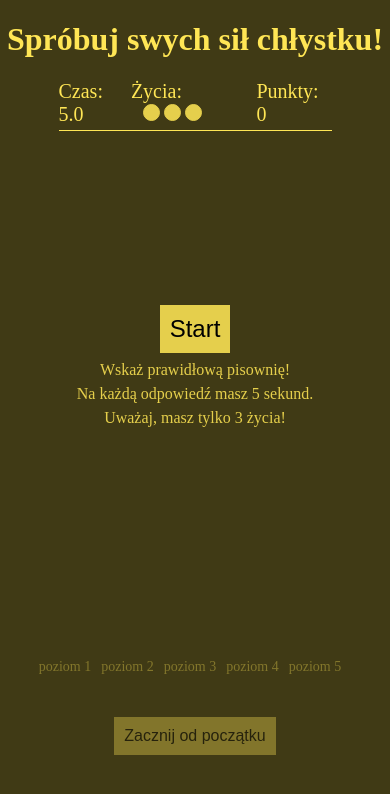
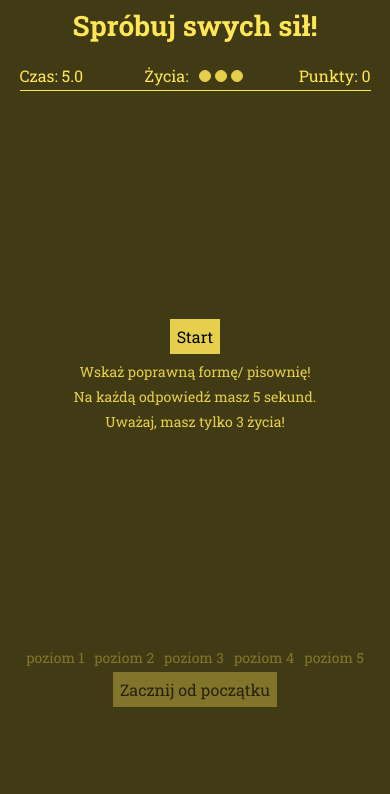
Before and after one commit to NilmergOmino/czlowiek-zolc, a plain HTML site: page index.html in a window 390 px wide. Drawn offline with Linux system fonts and the light colour scheme.

Commit message:
all works, responsive added

```diff
--- a/index.html
+++ b/index.html
@@ -5,21 +5,18 @@
     <meta name="viewport" content="width=device-width, initial-scale=1.0">
     <meta http-equiv="X-UA-Compatible" content="ie=edge">
     <title>Człowiek żółć</title>
+    <link href="https://fonts.googleapis.com/css?family=Roboto+Slab:400,700&amp;subset=latin-ext" rel="stylesheet">
     <link rel="stylesheet" href="css/style.css">
 </head>
 <body>
     <header class="header">
-        <h1 class="heading">Spróbuj swych sił chłystku!</h1>
+        <h1 class="heading">Spróbuj swych sił!</h1>
     </header>
     <main class="main">
         <div class="game-stats">
             <div class="time">Czas: <span id="time">5.0</span></div>
             <div class="lifes-info">Życia:
-                <div class="lifes-container" id="lifes-container">
-                    <span class="life life_used"></span>
-                    <span class="life"></span>
-                    <span class="life"></span>
-                </div>
+                <div class="lifes-container" id="lifes-container"></div>
             </div>
             <div class="points_info">
                 <div class="points_current">
@@ -29,18 +26,20 @@
         </div>
         <div class="start-info" id="start-info">
             <button class="btn button_play" id="button_play">Start</button>
-            <p class="start-info__paragraph">Wskaż prawidłową pisownię!</p>
+            <p class="start-info__paragraph">Wskaż poprawną formę/ pisownię!</p>
             <p class="start-info__paragraph">Na każdą odpowiedź masz 5 sekund.</p>
             <p class="start-info__paragraph">Uważaj, masz tylko 3 życia!</p>
         </div>
         <div class="answers-container hidden" id="answers"></div>
-        <div class="lvls-container" id="lvls-container"></div>
-        <div class="restart_container">
-            <button class="btn button_restart" id="button_restart">Zacznij od początku</button>
+        <div>
+            <div class="lvls-container" id="lvls-container"></div>
+            <div class="restart_container">
+                <button class="btn button_restart" id="button_restart">Zacznij od początku</button>
+            </div>
         </div>
     </main>
     <script src="js/questions.js"></script>
-    <script src="js/alert.js"></script>
+    <script src="js/alerts.js"></script>
     <script src="js/game.js"></script>
 </body>
 </html>
--- a/js/alert.js
+++ /dev/null
@@ -1,6 +0,0 @@
-const alert = {
-    winRound: 'wygrana runda!',
-    winGame: 'wygrana gra!',
-    wrongAnswer: 'zła odpowiedź!',
-    outOfTime: 'koniec czasu!'
-}
--- /dev/null
+++ b/js/alerts.js
@@ -0,0 +1,22 @@
+const alerts = {
+    winRound: function(lvl){
+        const info = 'Przeszedłeś '+lvl+' poziom!';
+        answers.innerHTML = '<p class="endgame endgame_win">'+info+'</p>';
+    },
+    winGame: function(){
+        const info = 'Przeszedłeś wszystkie rundy. Gratulacje!';
+        answers.innerHTML = '<p class="endgame endgame_win">'+info+'</p>';
+    },
+    wrongAnswer: function(){
+        const info = 'Zła odpowiedź!';
+        answers.innerHTML = '<p class="endgame endgame_loose">'+info+'</p>';
+    },
+    outOfTime: function(){
+        const info = 'Skończył Ci się czas, musisz odpowiadać szybciej!';
+        answers.innerHTML = '<p class="endgame endgame_loose">'+info+'</p>';
+    },
+    outOfLifes: function(){
+        const info = 'Skończyły Ci się życia. Musisz zacząć od początku.';
+        answers.innerHTML = '<p class="endgame endgame_loose">'+info+'</p>';
+    }
+}
--- a/js/game.js
+++ b/js/game.js
@@ -16,7 +16,7 @@ window.addEventListener("DOMContentLoaded", function(){
     })
     buttonRestart.addEventListener('click', function(){
         Game.init();
-        timeContainer.innerHTML = "5.0";
+        timeContainer.textContent = "5.0";
         Game.display("show", startInfo);
         Game.display("hide", answers);
     })
@@ -29,7 +29,7 @@ const Game = {
         Game.points = 0;
         Game.time = 50;
         Game.timeDrop = false;
-        pointsContainer.innerHTML = Game.points;
+        pointsContainer.textContent = Game.points;
         Game.questionsArr = Questions["lvl"+Game.lvl];
         Game.lvlsFinished();
         Game.lifesLeft();
@@ -37,7 +37,7 @@ const Game = {
     nextLevel: function(){
         Game.questionNumber = 0;
         Game.points = 0;
-        pointsContainer.innerHTML = Game.points;
+        pointsContainer.textContent = Game.points;
         Game.questionsArr = Questions["lvl"+Game.lvl];
         Game.setQuestion();
     },
@@ -64,33 +64,29 @@ const Game = {
     },
     checkAnswer: function(e){
         Game.timeDrop = false;
-        let answer = e.target.innerHTML;
+        let answer = e.target.textContent;
         if(answer == Game.questionsArr[Game.questionNumber][0]){
             Game.questionNumber++;
             Game.points++;
             e.target.classList.add('answer_correct');
-            pointsContainer.innerHTML = Game.points;
+            pointsContainer.textContent = Game.points;
             window.setTimeout(Game.setQuestion, 1000);
         }
         else{
             e.target.classList.add('answer_wrong');
             window.setTimeout(Game.endGame, 1000);
         }
-        document.querySelectorAll('.answer').forEach(el=>{
-            el.removeEventListener('click', Game.checkAnswer);
-        })
+        document.querySelectorAll('.answer').forEach(el => el.removeEventListener('click', Game.checkAnswer));
     },
     endGame: function(){
         Game.timeDrop = false;
         if(Game.questionNumber == Game.questionsArr.length){
-            if(Game.lvl == Questions.lvls){
-                answers.innerHTML = '<p class="endgame endgame_win">Przeszedłeś wszystkie rundy. Gratulacje!</p>';
-            }
+            if(Game.lvl == Questions.lvls) alerts.winGame();
             else{
-                answers.innerHTML = '<p class="endgame endgame_win">Przeszedłeś '+Game.lvl+' poziom!</p>';
+                alerts.winRound(Game.lvl);
                 let buttonNextRound = document.createElement('button');
                 buttonNextRound.classList.add('btn');
-                buttonNextRound.innerHTML = 'Poziom '+(Game.lvl+1);
+                buttonNextRound.textContent = 'Poziom '+(Game.lvl+1);
                 answers.appendChild(buttonNextRound);
                 buttonNextRound.addEventListener('click', Game.nextLevel);
             }
@@ -101,21 +97,14 @@ const Game = {
             Game.lifes--;
             Game.lifesLeft();
             if(Game.lifes > 0){
-                if(Game.time == 0){
-                    answers.innerHTML = '<p class="endgame endgame_loose">Skończył Ci się czas, musisz odpowiadać szybciej!</p>';
-                }
-                else{
-                    answers.innerHTML = '<p class="endgame endgame_loose">Zła odpowiedź!</p>';
-                }
+                (Game.time <= 0)? alerts.outOfTime() : alerts.wrongAnswer();
                 let buttonNextRound = document.createElement('button');
                 buttonNextRound.classList.add('btn');
-                buttonNextRound.innerHTML = 'powtórz poziom '+Game.lvl;
+                buttonNextRound.textContent = 'powtórz poziom '+Game.lvl;
                 answers.appendChild(buttonNextRound);
                 buttonNextRound.addEventListener('click', Game.nextLevel);
             }
-            else{
-                answers.innerHTML = '<p class="endgame endgame_loose">Skończyły Ci się życia. Musisz zacząć od początku.</p>';
-            }
+            else alerts.outOfLifes();
         }
     },
     lifesLeft: function(){
@@ -132,7 +121,7 @@ const Game = {
         let fragment = document.createDocumentFragment();
         for(let i = 1; i<= Questions.lvls; i++){
             let span = document.createElement('span');
-            span.innerHTML = "poziom "+i;
+            span.textContent = "poziom "+i;
             (Game.lvl > i)? span.classList.add('lvl', 'lvl_finished') : span.classList.add('lvl');
             fragment.appendChild(span);
         }
@@ -142,11 +131,9 @@ const Game = {
     timeCounting: function(){
         if(Game.timeDrop && Game.time > 0){
             Game.time -= 1;
-            timeContainer.innerHTML = ((Game.time/10)%1 == 0)?(Game.time/10)+".0" : Game.time/10;
+            timeContainer.textContent = ((Game.time/10)%1 == 0)?(Game.time/10)+".0" : Game.time/10;
             setTimeout(Game.timeCounting, 100);
         }
-        else if(Game.time <= 0){
-            Game.endGame();
-        }
+        else if(Game.time <= 0) Game.endGame();
     }
 }
--- a/js/questions.js
+++ b/js/questions.js
@@ -1,23 +1,53 @@
 const Questions = {
     lvls: 5,
-    lvl1: [["odpowiedź poprawna", "odpowiedź błędna"],
-            ["odpowiedź 2", "odpowiedź błędna2", "druga błędna odpowiedź2"],
-            ["odpowiedź poprawna3", "odpowiedź błędna3", "druga błędna odpowiedź3"],
-            ["odpowiedź poprawna4", "odpowiedź błędna4", "druga błędna odpowiedź4"]],
-    lvl2: [["odpowiedź poprawna", "odpowiedź błędna", "druga błędna odpowiedź"],
-            ["odpowiedź 2", "odpowiedź błędna2", "druga błędna odpowiedź2"],
-            ["odpowiedź poprawna3", "odpowiedź błędna3", "druga błędna odpowiedź3"],
-            ["odpowiedź poprawna4", "odpowiedź błędna4", "druga błędna odpowiedź4"]],
-    lvl3: [["odpowiedź poprawna", "odpowiedź błędna", "druga błędna odpowiedź"],
-            ["odpowiedź 2", "odpowiedź błędna2"],
-            ["odpowiedź poprawna3", "druga błędna odpowiedź3"],
-            ["odpowiedź poprawna4", "odpowiedź błędna4", "druga błędna odpowiedź4"]],
-    lvl4: [["odpowiedź poprawna", "odpowiedź błędna", "druga błędna odpowiedź"],
-            ["odpowiedź 2", "odpowiedź błędna2", "druga błędna odpowiedź2", "aaaaaaaaaaaa"],
-            ["odpowiedź poprawna3", "odpowiedź błędna3", "druga błędna odpowiedź3"],
-            ["odpowiedź poprawna4", "odpowiedź błędna4", "druga błędna odpowiedź4"]],
-    lvl5: [["odpowiedź poprawna", "odpowiedź błędna", "druga błędna odpowiedź"],
-            ["odpowiedź 2", "odpowiedź błędna2", "druga błędna odpowiedź2"],
-            ["odpowiedź poprawna3", "odpowiedź błędna3", "druga błędna odpowiedź3"],
-            ["odpowiedź poprawna4", "odpowiedź błędna4", "druga błędna odpowiedź4"]]
+    lvl1: [["póki co", "puki co"],
+            ["wziąć", "wziąść", "wziąźć"],
+            ["jabłko", "jabko"],
+            ["pojedynczy", "pojedyńczy"],
+            ["poszedłem", "poszłem"],
+            ["w ogóle", "wogóle"],
+            ["zwierzę", "zwierze"],
+            ["parę groszy", "pare groszy"],
+            ["proszę", "prosze"],
+            ["waha", "wacha"]],
+    lvl2: [["w każdym razie", "w każdym bądź razie"],
+            ["wielką literą", "z wielkiej litery"],
+            ["liczba gatunków", "ilość gatunków"],
+            ["stąd", "z tąd", "stond"],
+            ["na pewno", "napewno"],
+            ["tylny", "tylni"],
+            ["książę z bajki", "książe z bajki"],
+            ["po prostu", "poprostu"],
+            ["z powrotem", "spowrotem"],
+            ["można by", "możnaby"]],
+    lvl3: [["dużą literą", "z dużej litery"],
+            ["pełnić funkcję", "pełnić rolę"],
+            ["stamtąd", "z tamtąd"],
+            ["w głąb", "wgłąb", "wgłomb"],
+            ["naprzeciwko", "na przeciwko"],
+            ["zrobiłbym", "zrobił bym"],
+            ["imię", "imie"],
+            ["na co dzień", "na codzień", "nacodzień"],
+            ["co najmniej", "conajmniej"],
+            ["zresztą co cię to obchodzi?", "z resztą co cię to obchodzi?"]],
+    lvl4: [["linii najmniejszego oporu", "najmniejszej lini oporu"],
+            ["dwa tysiące ósmy", "dwutysięczny ósmy"],
+            ["mogłoby", "mogło by"],
+            ["pszenica", "przenica"],
+            ["łańcuszek na szyi", "łańcuszek na szyji"],
+            ["sprzed", "z przed"],
+            ["znad", "z nad"],
+            ["nie lada sztuka", "nielada sztuka"],
+            ["naprawdę", "na prawdę", "naprawde", "na prawde"],
+            ["kosztować mniej", "kosztować taniej"]],
+    lvl5: [["oddziałujący", "oddziaływujący"],
+            ["na skutek", "na wskutek"],
+            ["uznać za", "uznać jako"],
+            ["żądać", "rządać"],
+            ["ludziom", "ludzią"],
+            ["rządzi", "żądzi"],
+            ["wąchać", "wąhać"],
+            ["spadać", "spadać w dół"],
+            ["20-lecie", "20-sto lecie"],
+            ["dwuipółletni", "dwu i pół letni"]]
 }
--- /dev/null
+++ b/scss/_responsive.scss
@@ -0,0 +1,85 @@
+@media (max-width: 900px) {
+    .header{
+        margin: 0 0 5px 0;
+    }
+    .main{
+        width: 90%;
+        min-height: calc(85vh - 60px);
+    }
+    .game-stats{
+        margin: 10px 0;
+    }
+}
+@media (max-width: 520px) {
+    .game-stats{
+        font-size: 16px;
+    }
+    .lifes-container{
+        .life{
+            height: 10px;
+            width: 10px;
+        }
+    }
+    .header{
+        font-size: 14px;
+    }
+    .start-info{
+        font-size: 14px;
+    }
+    .btn{
+        padding: 7px;
+        font-size: 16px;
+    }
+    .endgame{
+        font-size: 18px;
+    }
+    .lvl{
+        font-size: 14px;
+    }
+    .button_restart{
+        font-size: 16px;
+    }
+}
+
+@media (max-width: 320px) {
+    .game-stats{
+        margin: 5px 0;
+        flex-direction: column;
+        align-items: center;
+        justify-content: center;
+        font-size: 14px;
+        .points_info{
+            text-align: center;
+        }
+        .time{
+            text-align: center;
+        }
+    }
+    .lifes-container{
+        margin-left: 5px;
+        .life{
+            height: 10px;
+            width: 10px;
+        }
+    }
+    .header{
+        font-size: 12px;
+        height: 40px;
+    }
+    .start-info{
+        font-size: 12px;
+    }
+    .btn{
+        padding: 5px;
+        font-size: 14px;
+    }
+    .endgame{
+        font-size: 16px;
+    }
+    .lvl{
+        font-size: 12px;
+    }
+    .button_restart{
+        font-size: 14px;
+    }
+}
--- a/scss/style.scss
+++ b/scss/style.scss
@@ -1,17 +1,25 @@
-
 $color-m1: rgb(255,230,85);    //m = main
 $color-m2: rgb(229,207,76);
 $color-m3: rgb(191,173,63);
 $color-m4: rgb(127,115,42);
 $color-m5: rgb(64,58,21);
 
+$font-m1: 'Roboto Slab', serif;
+
 body{
     margin: 0;
     background-color: $color-m5;
+    font-family: $font-m1;
 }
 .header{
     color: $color-m1;
     text-align: center;
+    display: flex;
+    justify-content: center;
+    align-items: center;
+    padding: 0;
+    margin: 0 0 10px 0;
+    height: 50px;
 }
 .main{
     width: 70%;
@@ -21,7 +29,8 @@ body{
     align-items: center;
     flex-wrap: wrap;
     flex-direction: column;
-    min-height: 350px;
+    min-height: calc(75vh - 60px);
+    text-align: center;
 }
 .start-info{
     display: flex;
@@ -36,6 +45,7 @@ body{
     }
 }
 .btn{
+    font-family: $font-m1;
     background-color: $color-m2;
     box-sizing: border-box;
     border: 0;
@@ -53,12 +63,7 @@ body{
     }
 }
 .answers-container{
-    width: 400px;
-    display: flex;
-    flex-wrap: wrap;
-    justify-content: center;
-    align-items: center;
-    margin-top: 50px;
+    margin: 10px 0;
 }
 .answer_correct{
     background-color: #60BF17;
@@ -67,6 +72,7 @@ body{
     background-color: red;
 }
 .game-stats{
+    margin: 20px 0;
     width: 100%;
     display: flex;
     justify-content: space-between;
@@ -75,19 +81,16 @@ body{
     font-size: 20px;
     padding-bottom: 4px;
     .points_info{
-        display: flex;
-        justify-content: center;
+        text-align: right;
+        min-width: 100px;
     }
-    .time, .points_current, .lifes-info{
-        // border-bottom: 1px solid $color-m1;
-    }
-    .points_max{
-        margin-left: 10px;
-        opacity: 0.3;
+    .time{
+        min-width: 100px;
+        text-align: left;
     }
 }
 .endgame{
-    font-size: 32px;
+    font-size: 28px;
     text-align: center;
     &_win{
         color: $color-m2;
@@ -99,26 +102,16 @@ body{
 .hidden{
     display: none;
 }
-.lvls-container{
-    position: absolute;
-    bottom: 20%
-
-}
 .lvl{
     color: $color-m2;
     opacity: 0.4;
     font-size: 14px;
     align-self: flex-end;
     display: inline-block;
-    margin-right: 10px;
+    margin: 0 5px;
     &_finished{
         opacity: 1;
     }
-}
-.restart_container{
-    position: absolute;
-    bottom: 10%;
-    text-align: center;
 }
 .button_restart{
     display: inline-block;
@@ -127,7 +120,7 @@ body{
 }
 .lifes-container{
     display: inline-block;
-    margin-left: 10px;
+    margin-left: 5px;
     .life{
         display: inline-block;
         margin: 0 2px;
@@ -141,3 +134,4 @@ body{
         }
     }
 }
+@import 'responsive';
```
Also changed, not shown: css/style.css, 1 other file.
